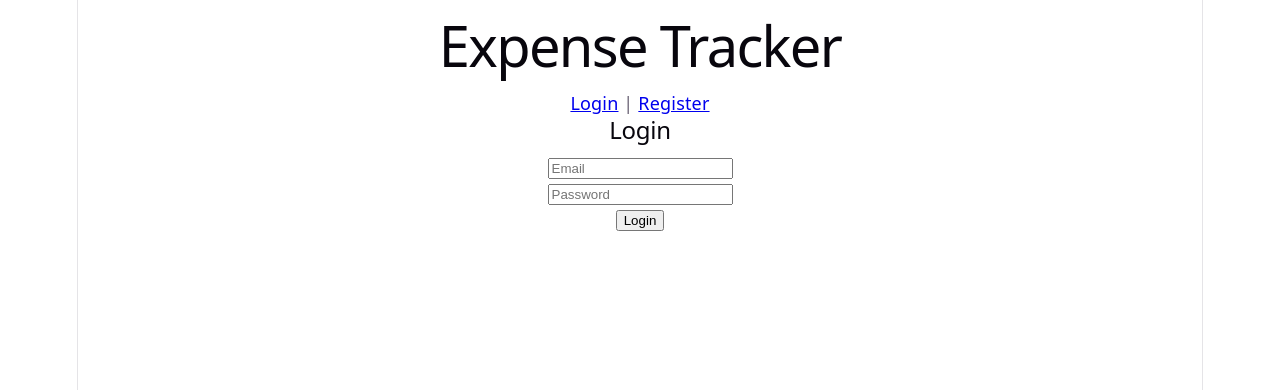
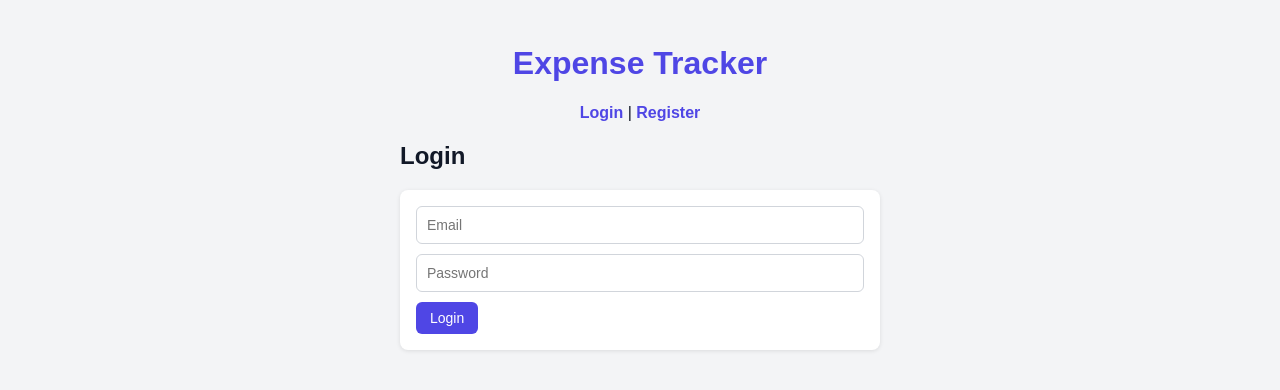
Before and after one commit to vaneezarasool7-max/expense-tracker, a React (Vite) app in the folder client/: page /login in a window 1280 px wide. Shown: the top 390 px of the page. Built offline with nearby package versions, Linux system fonts and the light colour scheme.

Commit message:
Add styling

```diff
--- a/client/src/index.css
+++ b/client/src/index.css
@@ -1,111 +1,79 @@
-:root {
-  --text: #6b6375;
-  --text-h: #08060d;
-  --bg: #fff;
-  --border: #e5e4e7;
-  --code-bg: #f4f3ec;
-  --accent: #aa3bff;
-  --accent-bg: rgba(170, 59, 255, 0.1);
-  --accent-border: rgba(170, 59, 255, 0.5);
-  --social-bg: rgba(244, 243, 236, 0.5);
-  --shadow:
-    rgba(0, 0, 0, 0.1) 0 10px 15px -3px, rgba(0, 0, 0, 0.05) 0 4px 6px -2px;
-
-  --sans: system-ui, 'Segoe UI', Roboto, sans-serif;
-  --heading: system-ui, 'Segoe UI', Roboto, sans-serif;
-  --mono: ui-monospace, Consolas, monospace;
-
-  font: 18px/145% var(--sans);
-  letter-spacing: 0.18px;
-  color-scheme: light dark;
-  color: var(--text);
-  background: var(--bg);
-  font-synthesis: none;
-  text-rendering: optimizeLegibility;
-  -webkit-font-smoothing: antialiased;
-  -moz-osx-font-smoothing: grayscale;
-
-  @media (max-width: 1024px) {
-    font-size: 16px;
-  }
-}
-
-@media (prefers-color-scheme: dark) {
-  :root {
-    --text: #9ca3af;
-    --text-h: #f3f4f6;
-    --bg: #16171d;
-    --border: #2e303a;
-    --code-bg: #1f2028;
-    --accent: #c084fc;
-    --accent-bg: rgba(192, 132, 252, 0.15);
-    --accent-border: rgba(192, 132, 252, 0.5);
-    --social-bg: rgba(47, 48, 58, 0.5);
-    --shadow:
-      rgba(0, 0, 0, 0.4) 0 10px 15px -3px, rgba(0, 0, 0, 0.25) 0 4px 6px -2px;
-  }
-
-  #social .button-icon {
-    filter: invert(1) brightness(2);
-  }
-}
-
 body {
   margin: 0;
+  font-family: Arial, sans-serif;
+  background: #f3f4f6;
+  color: #111827;
 }
 
 #root {
-  width: 1126px;
-  max-width: 100%;
+  max-width: 480px;
   margin: 0 auto;
-  text-align: center;
-  border-inline: 1px solid var(--border);
-  min-height: 100svh;
-  display: flex;
-  flex-direction: column;
-  box-sizing: border-box;
-}
-
-h1,
-h2 {
-  font-family: var(--heading);
-  font-weight: 500;
-  color: var(--text-h);
+  padding: 24px 16px;
 }
 
 h1 {
-  font-size: 56px;
-  letter-spacing: -1.68px;
-  margin: 32px 0;
-  @media (max-width: 1024px) {
-    font-size: 36px;
-    margin: 20px 0;
-  }
-}
-h2 {
-  font-size: 24px;
-  line-height: 118%;
-  letter-spacing: -0.24px;
-  margin: 0 0 8px;
-  @media (max-width: 1024px) {
-    font-size: 20px;
-  }
-}
-p {
-  margin: 0;
+  text-align: center;
+  color: #4f46e5;
 }
 
-code,
-.counter {
-  font-family: var(--mono);
-  display: inline-flex;
-  border-radius: 4px;
-  color: var(--text-h);
+nav {
+  text-align: center;
+  margin-bottom: 16px;
 }
 
-code {
-  font-size: 15px;
-  line-height: 135%;
-  padding: 4px 8px;
-  background: var(--code-bg);
+nav a {
+  color: #4f46e5;
+  text-decoration: none;
+  font-weight: bold;
 }
+
+form {
+  background: white;
+  padding: 16px;
+  border-radius: 8px;
+  box-shadow: 0 1px 4px rgba(0, 0, 0, 0.1);
+  margin-bottom: 16px;
+}
+
+input,
+select {
+  width: 100%;
+  box-sizing: border-box;
+  padding: 10px;
+  margin-bottom: 10px;
+  border: 1px solid #d1d5db;
+  border-radius: 6px;
+  font-size: 14px;
+}
+
+button {
+  background: #4f46e5;
+  color: white;
+  border: none;
+  padding: 8px 14px;
+  border-radius: 6px;
+  cursor: pointer;
+  font-size: 14px;
+}
+
+button:hover {
+  background: #4338ca;
+}
+
+ul {
+  list-style: none;
+  padding: 0;
+}
+
+li {
+  background: white;
+  padding: 12px;
+  border-radius: 8px;
+  margin-bottom: 8px;
+  box-shadow: 0 1px 4px rgba(0, 0, 0, 0.08);
+}
+
+li input {
+  width: auto;
+  margin-bottom: 0;
+}
```
